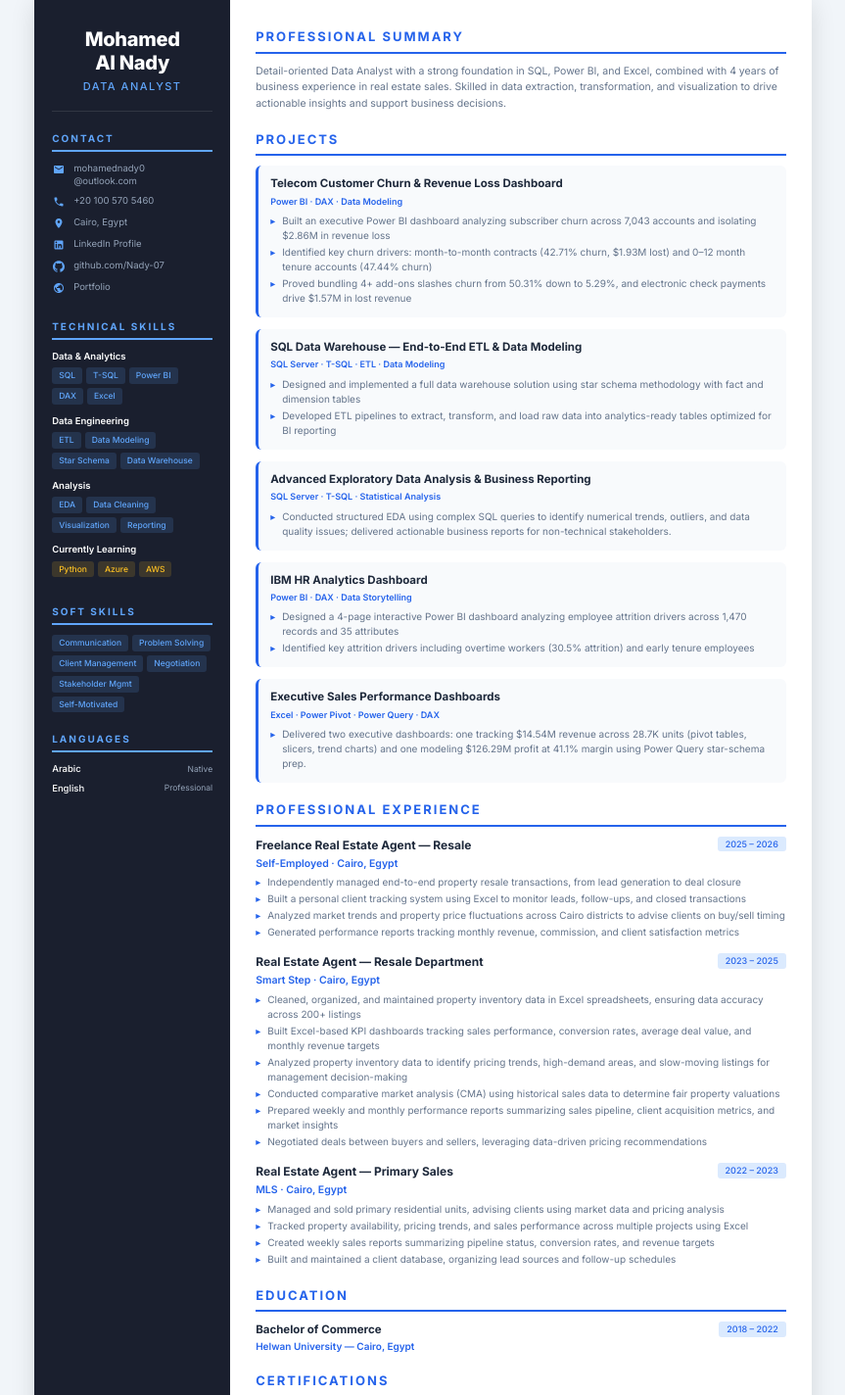
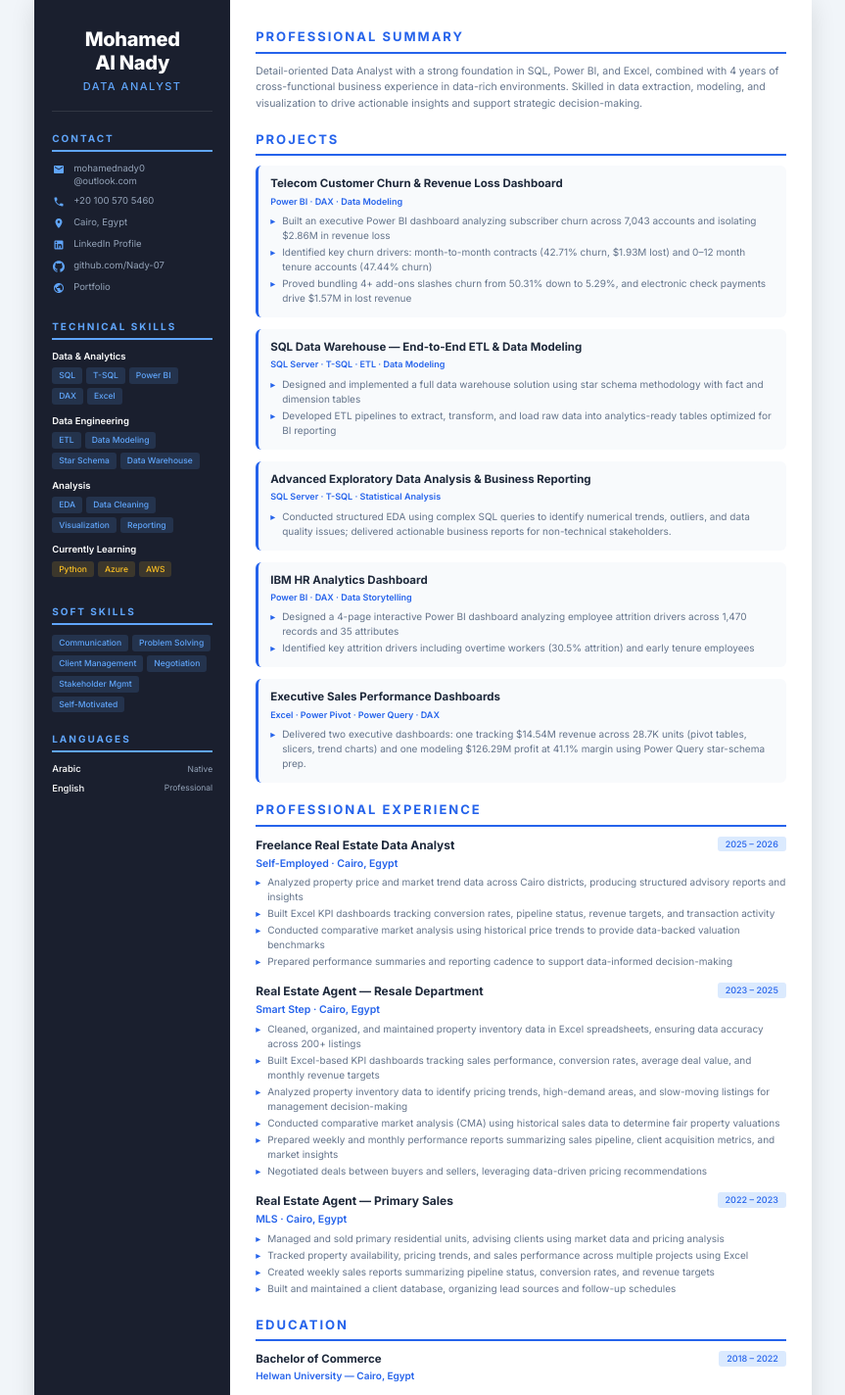
Before and after one commit to Nady-07/portfolio, a website: page cv/Mohamed_Alnady_CV.html in a window 1280 px wide. Shown: the top 1424 px of the page at 98% size, without its empty margins (208-1071 px from the left). Drawn offline with Linux system fonts and the light colour scheme.

Commit message:
Update freelance experience to Freelance Real Estate Data Analyst across CV and portfolio

```diff
--- a/cv/Mohamed_Alnady_CV.html
+++ b/cv/Mohamed_Alnady_CV.html
@@ -556,7 +556,7 @@
             <section>
                 <div class="section-title">Professional Summary</div>
                 <p class="summary-text">
-                    Detail-oriented Data Analyst with a strong foundation in SQL, Power BI, and Excel, combined with 4 years of business experience in real estate sales. Skilled in data extraction, transformation, and visualization to drive actionable insights and support business decisions.
+                    Detail-oriented Data Analyst with a strong foundation in SQL, Power BI, and Excel, combined with 4 years of cross-functional business experience in data-rich environments. Skilled in data extraction, modeling, and visualization to drive actionable insights and support strategic decision-making.
                 </p>
             </section>
 
@@ -615,15 +615,15 @@
 
                 <div class="experience-item">
                     <div class="exp-header">
-                        <div class="exp-title">Freelance Real Estate Agent — Resale</div>
+                        <div class="exp-title">Freelance Real Estate Data Analyst</div>
                         <div class="exp-date">2025 – 2026</div>
                     </div>
                     <div class="exp-company">Self-Employed · Cairo, Egypt</div>
                     <ul class="exp-bullets">
-                        <li>Independently managed end-to-end property resale transactions, from lead generation to deal closure</li>
-                        <li>Built a personal client tracking system using Excel to monitor leads, follow-ups, and closed transactions</li>
-                        <li>Analyzed market trends and property price fluctuations across Cairo districts to advise clients on buy/sell timing</li>
-                        <li>Generated performance reports tracking monthly revenue, commission, and client satisfaction metrics</li>
+                        <li>Analyzed property price and market trend data across Cairo districts, producing structured advisory reports and insights</li>
+                        <li>Built Excel KPI dashboards tracking conversion rates, pipeline status, revenue targets, and transaction activity</li>
+                        <li>Conducted comparative market analysis using historical price trends to provide data-backed valuation benchmarks</li>
+                        <li>Prepared performance summaries and reporting cadence to support data-informed decision-making</li>
                     </ul>
                 </div>
 
```
Also changed, not shown: cv/Mohamed_Alnady_CV_ATS.html (+1 -1 lines), index.html (+2 -2 lines), 2 other files.
